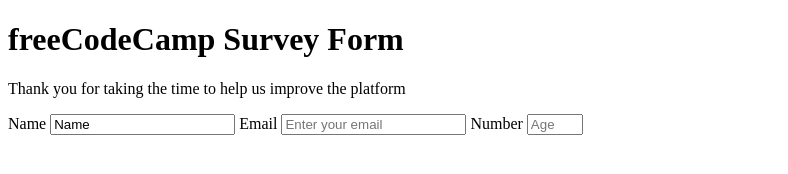
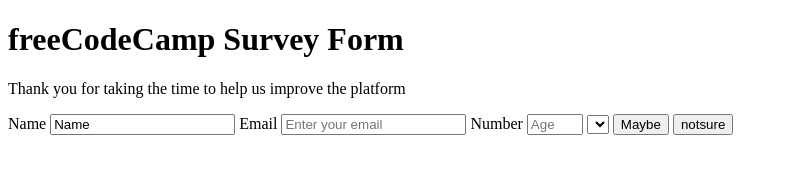
Before and after one commit to melodytowett/surveyform, a plain HTML site: page index.html in a window 1280 px wide. Shown: the whole page, without its empty margins (0-788 px from the left). Drawn offline with Linux system fonts and the light colour scheme.

Commit message:
did forms labelsand inputs

```diff
--- a/index.html
+++ b/index.html
@@ -17,6 +17,12 @@
     <input type="email" name="" id="email" placeholder="Enter your email">
     <label for="number" id="number-label">Number</label>
     <input type="number" name="" id="number" max="10" min="1" placeholder="Age">
+    <select name="" id="drop-down">
+      <option value=""></option>
+      <option value=""></option>
+    </select>
+    <button type="radio" name="on">Maybe</button>
+    <button type="radio" name="on">notsure</button>
   </form>
 </body>
 </html>
```
